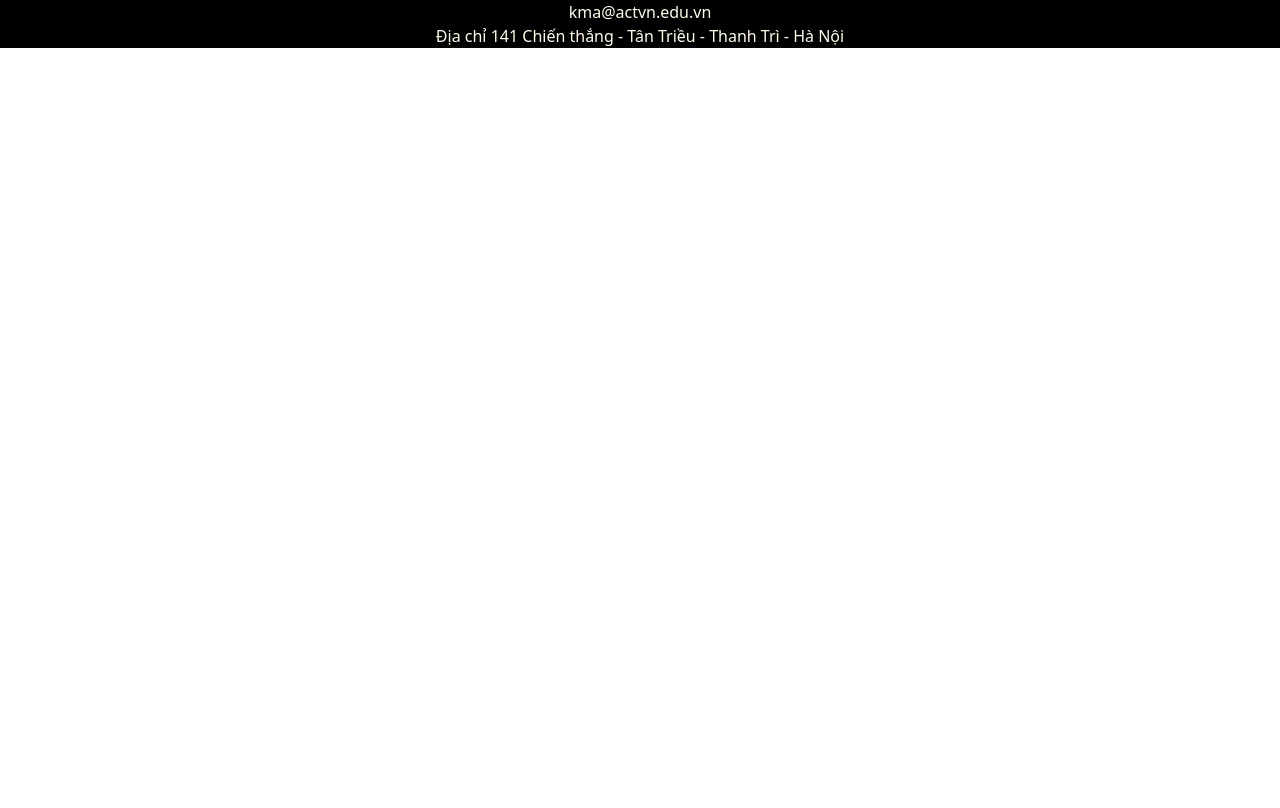
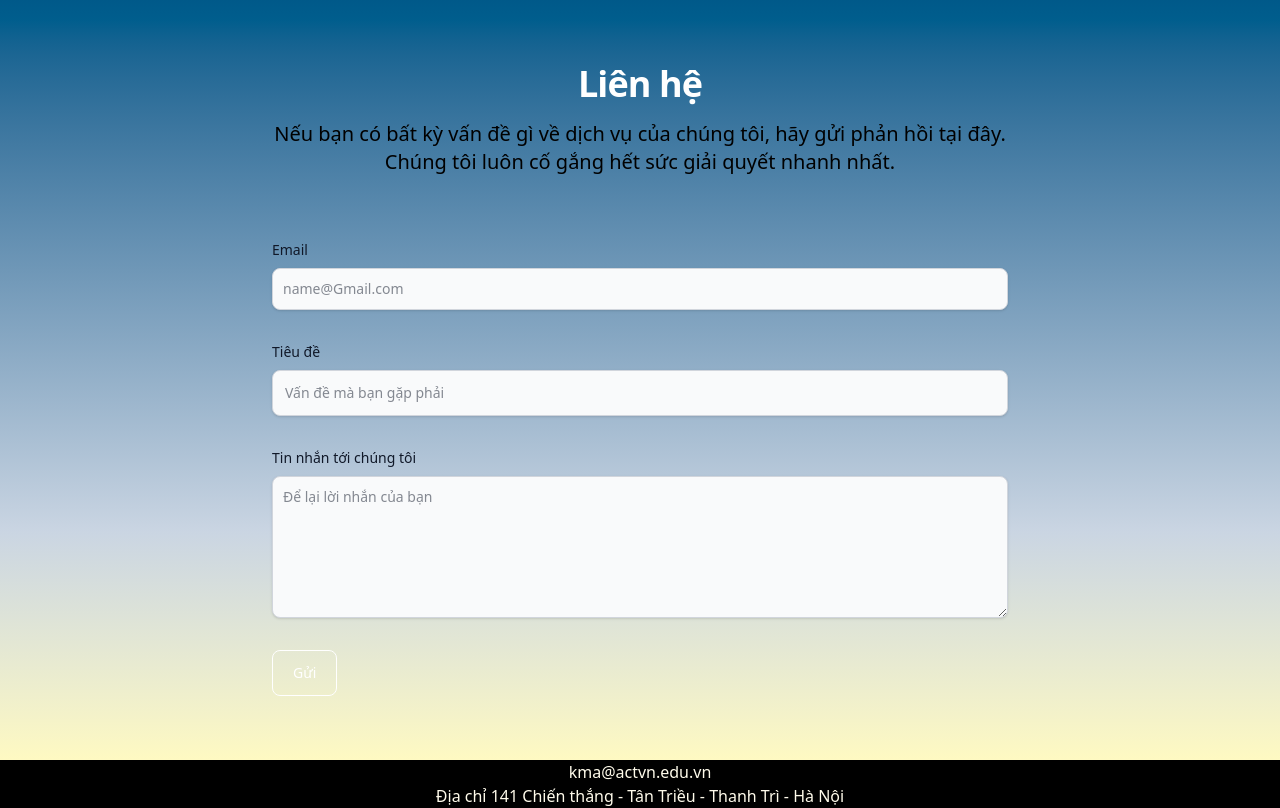
Before and after one commit to supertramp2048/Group2Pro, a Vue app: page /contact in a window 1280 px wide. Built offline with nearby package versions, Linux system fonts and the light colour scheme.

Commit message:
da sua phan header va them trang lien he

```diff
--- a/db.json
+++ b/db.json
@@ -451,15 +451,6 @@
       "price": 29990000,
       "categoryId": 1,
       "description": "Camera AI tiên tiến"
-    },
-    {
-      "id": 75,
-      "title": "Techno Spark 10 Pro",
-      "views": 15,
-      "src": "/images/techno.png",
-      "price": 29990000,
-      "categoryId": 3,
-      "description": "Camera AI tiên tiến"
     }
 
   ],
--- a/src/components/allProducts.vue
+++ b/src/components/allProducts.vue
@@ -163,7 +163,7 @@ export default {
 
       // ✅ Thêm các thuộc tính bị thiếu
       totalItems: 0,           // Tổng số sản phẩm
-      limit: 20,              // Số sản phẩm mỗi trang
+      limit: 5,              // Số sản phẩm mỗi trang
       maxVisibleButtons: 5,   // Số nút pagination hiển thị
       showDebug: false,       // Hiển thị thông tin debug (set true để debug)
       loading: false,         // Trạng thái loading
@@ -254,7 +254,9 @@ export default {
         this.products = await res.json();
 
         // Kiểm tra header X-Total-Count
-        const totalCount = res.headers.get("X-Total-Count");
+
+        //  const totalCount = res.headers.get("X-Total-Count");
+        const totalCount = this.originalProducts.length;
         console.log("X-Total-Count header:", totalCount);
 
         if (totalCount) {
--- a/src/components/baseComponent/headerPro.vue
+++ b/src/components/baseComponent/headerPro.vue
@@ -2,7 +2,7 @@
   <header class="w-full shadow-md bg-white">
     <!-- Thanh trên cùng -->
     <div class="bg-blend-color text-white text-sm px-1 py-0 flex justify-between">
-      <div class="text-3xl text-shadow-black"><img src="/images/logoName.png"  class=" h-[80px]" alt=""></div>
+      <h1 class="mb-4 text-3xl font-extrabold text-gray-900 dark:text-white md:text-5xl lg:text-6xl"><span class="text-transparent bg-clip-text bg-gradient-to-r to-slate-600 from-sky-500">WHALER</span> <span class="bg-blue-100 text-blue-800 text-2xl font-semibold me-2 px-2.5 py-0.5 rounded-sm dark:bg-blue-200 dark:text-blue-800 ms-2">.COM</span> </h1>
 
     </div>
 
--- a/src/components/baseComponent/menuBar.vue
+++ b/src/components/baseComponent/menuBar.vue
@@ -100,7 +100,7 @@ export default {
             { label: "Tư vấn mua hàng", route: "/dich-vu/tu-van" },
           ],
         },
-        { label: "Liên hệ", route: "/lien-he" },
+        { label: "Liên hệ", route: {name: "contact"} },
       ],
     };
   },
--- /dev/null
+++ b/src/components/contact.vue
@@ -0,0 +1,28 @@
+<template>
+    <section class="bg-gradient-to-b from-sky-800 via-70% via-slate-300 to-yellow-100 ">
+  <div class="py-8 lg:py-16 px-4 mx-auto max-w-screen-md">
+      <h2 class="mb-4 text-4xl tracking-tight font-extrabold text-center text-white ">Liên hệ</h2>
+      <p class="mb-8 lg:mb-16 font-light text-center text-black  sm:text-xl">Nếu bạn có bất kỳ vấn đề gì về dịch vụ của chúng tôi, hãy gửi phản hồi tại đây. Chúng tôi luôn cố gắng hết sức giải quyết nhanh nhất.</p>
+      <form action="#" class="space-y-8">
+          <div>
+              <label for="email" class="block mb-2 text-sm font-medium text-gray-900 dark:text-gray-300"> Email</label>
+              <input type="email" id="email" class="shadow-sm bg-gray-50 border border-gray-300 text-gray-900 text-sm rounded-lg focus:ring-primary-500 focus:border-primary-500 block w-full p-2.5 dark:bg-gray-700 dark:border-gray-600 dark:placeholder-gray-400 dark:text-white dark:focus:ring-primary-500 dark:focus:border-primary-500 dark:shadow-sm-light" placeholder="name@Gmail.com" required>
+          </div>
+          <div>
+              <label for="subject" class="block mb-2 text-sm font-medium text-gray-900 dark:text-gray-300">Tiêu đề</label>
+              <input type="text" id="subject" class="block p-3 w-full text-sm text-gray-900 bg-gray-50 rounded-lg border border-gray-300 shadow-sm focus:ring-primary-500 focus:border-primary-500 dark:bg-gray-700 dark:border-gray-600 dark:placeholder-gray-400 dark:text-white dark:focus:ring-primary-500 dark:focus:border-primary-500 dark:shadow-sm-light" placeholder="Vấn đề mà bạn gặp phải" required>
+          </div>
+          <div class="sm:col-span-2">
+              <label for="message" class="block mb-2 text-sm font-medium text-gray-900 dark:text-gray-400"> Tin nhắn tới chúng tôi</label>
+              <textarea id="message" rows="6" class="block p-2.5 w-full text-sm text-gray-900 bg-gray-50 rounded-lg shadow-sm border border-gray-300 focus:ring-primary-500 focus:border-primary-500 dark:bg-gray-700 dark:border-gray-600 dark:placeholder-gray-400 dark:text-white dark:focus:ring-primary-500 dark:focus:border-primary-500" placeholder="Để lại lời nhắn của bạn "></textarea>
+          </div>
+          <button type="submit" class="py-3 px-5 border border-white text-sm font-medium text-center text-white rounded-lg bg-primary-700 sm:w-fit hover:bg-primary-800 focus:ring-4 focus:outline-none focus:ring-primary-300 dark:bg-primary-600 dark:hover:bg-primary-700 dark:focus:ring-primary-800">Gửi</button>
+      </form>
+  </div>
+</section>
+</template>
+<script>
+export default {
+
+}
+</script>
--- a/src/components/homePage.vue
+++ b/src/components/homePage.vue
@@ -90,7 +90,7 @@
                   class="w-1/4 flex-shrink-0"
                 >
                   <div
-                    class="bg-white hover:shadow-xl shadow-lg rounded-lg p-6 mt-2 transition-shadow duration-300"
+                    class="bg-white hover:shadow-xl transform scale-100 hover:scale-105 shadow-lg rounded-lg p-6 mt-2 transition duration-300"
                   >
                     <router-link
                       :to="{
--- a/src/router/index.js
+++ b/src/router/index.js
@@ -6,13 +6,18 @@ import cart from '../components/cart.vue'
 import allProducts from '../components/allProducts.vue'
 import login from '../components/login.vue'
 import searchResult from '../components/searchResult.vue'
-import admin from '../components/admin.vue'
+import contact from '../components/contact.vue'
 const routes = [
 
    {
     path: '/',
     name: 'homePage',
     component: homePage,
+  },
+  {
+    path: '/contact',
+    name: 'contact',
+    component: contact,
   },
   {
     path: '/searchResult',
@@ -42,12 +47,7 @@ const routes = [
     component :allProducts,
     props: true
   },
-  {
-    path: '/admin',
-    name: 'admin',
-    component :admin,
-    needAdmin: true
-  },
+
 ];
 
 const router = createRouter({
--- a/src/style.css
+++ b/src/style.css
@@ -9,7 +9,7 @@
     }
 
     header {
-        @apply justify-center bg-gradient-to-r from-slate-500 via-70% via-slate-600 to-slate-500 justify-items-center h-fit sticky top-0 z-50;
+        @apply justify-center bg-gradient-to-r from-slate-500 via-70% via-blue-200 to-slate-500 justify-items-center h-fit sticky top-0 z-50;
     }
 
     main {
```
